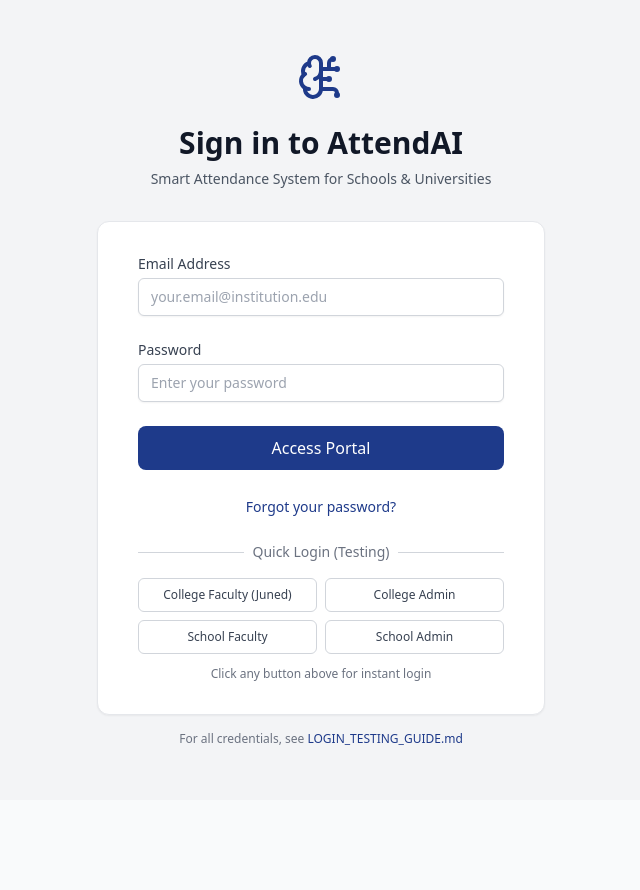
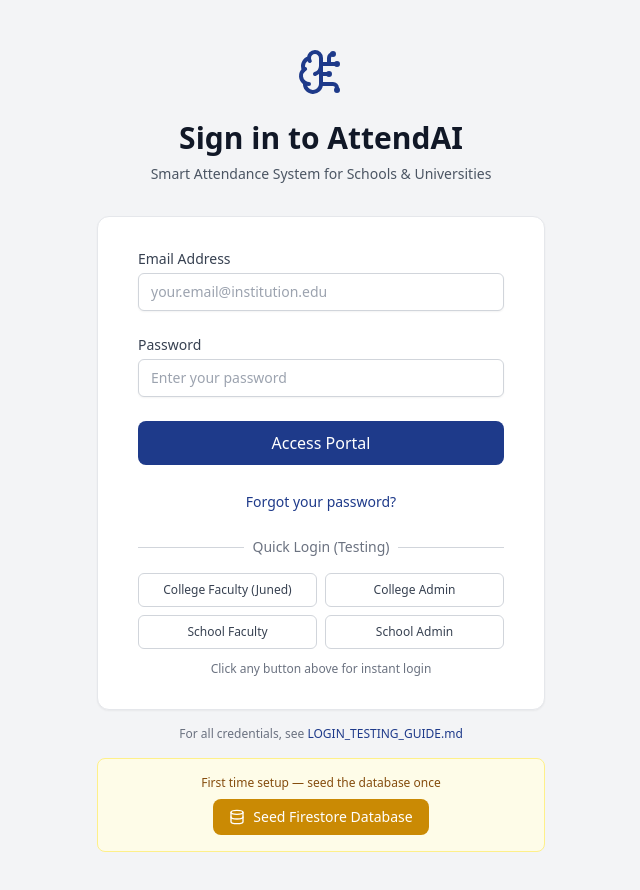
Before and after one commit to vishi0122/student, a React (Vite) app: page /login in a window 1280 px wide. Shown: the top 890 px of the page, without its empty margins (319-959 px from the left). Before the commit the page ends 800 px from the top, so only its background shows below. Built offline with nearby package versions, Linux system fonts and the light colour scheme; the HTML template or start-up script is replaced by a standard one.

Commit message:
added FIRESTOREWITH DATA

```diff
--- a/src/pages/Login.jsx
+++ b/src/pages/Login.jsx
@@ -1,9 +1,10 @@
 import { useState } from 'react';
 import { useNavigate } from 'react-router-dom';
-import { BrainCircuit, AlertCircle } from 'lucide-react';
+import { BrainCircuit, AlertCircle, Database } from 'lucide-react';
 import { useAuth } from '../context/AuthContext';
 import Card from '../components/ui/Card';
 import Button from '../components/ui/Button';
+import { seedAll } from '../services/seedFirestore';
 
 const Login = () => {
   const navigate = useNavigate();
@@ -13,7 +14,18 @@ const Login = () => {
   const [error, setError] = useState('');
   const [loading, setLoading] = useState(false);
 
-  // Quick login presets for testing
+  const [seedStatus, setSeedStatus] = useState('');
+
+  const handleSeed = async () => {
+    setSeedStatus('seeding');
+    try {
+      await seedAll();
+      setSeedStatus('done');
+    } catch (e) {
+      setSeedStatus('error');
+      console.error(e);
+    }
+  };
   const quickLogins = [
     { label: 'College Faculty (Juned)', email: 'juned@cumail.in', password: 'Juned@FS2024' },
     { label: 'College Admin', email: 'admin.college@cumail.in', password: 'CU@Admin2024' },
@@ -195,6 +207,22 @@ const Login = () => {
             </a>
           </p>
         </div>
+
+        {/* One-time DB Seed */}
+        <div className="mt-4 p-4 bg-yellow-50 border border-yellow-200 rounded-lg text-center">
+          <p className="text-xs text-yellow-800 mb-2 font-medium">First time setup — seed the database once</p>
+          <button
+            onClick={handleSeed}
+            disabled={seedStatus === 'seeding' || seedStatus === 'done'}
+            className="inline-flex items-center gap-2 px-4 py-2 bg-yellow-600 hover:bg-yellow-700 text-white text-sm font-medium rounded-lg disabled:opacity-50 disabled:cursor-not-allowed transition-colors"
+          >
+            <Database size={16} />
+            {seedStatus === 'seeding' ? 'Seeding...' : seedStatus === 'done' ? '✅ Done! Reload the page' : seedStatus === 'error' ? '❌ Error — check console' : 'Seed Firestore Database'}
+          </button>
+          {seedStatus === 'done' && (
+            <p className="text-xs text-green-700 mt-2">All data uploaded. You can remove this button now.</p>
+          )}
+        </div>
       </div>
     </div>
   );
```
